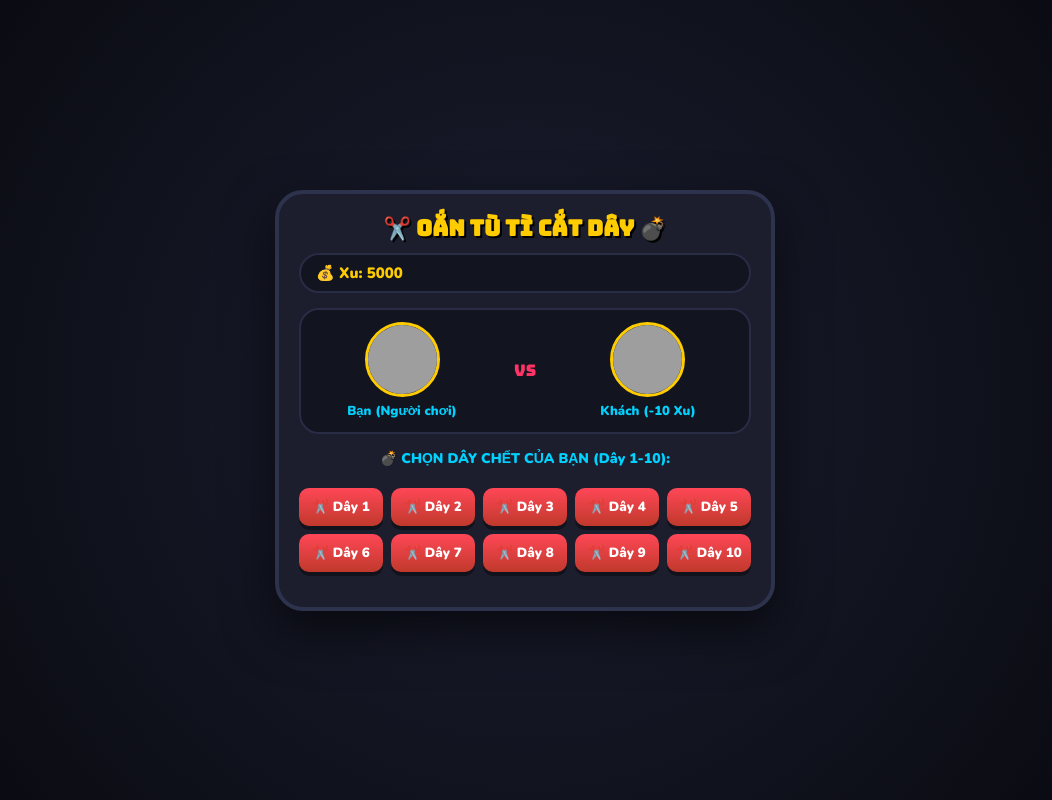
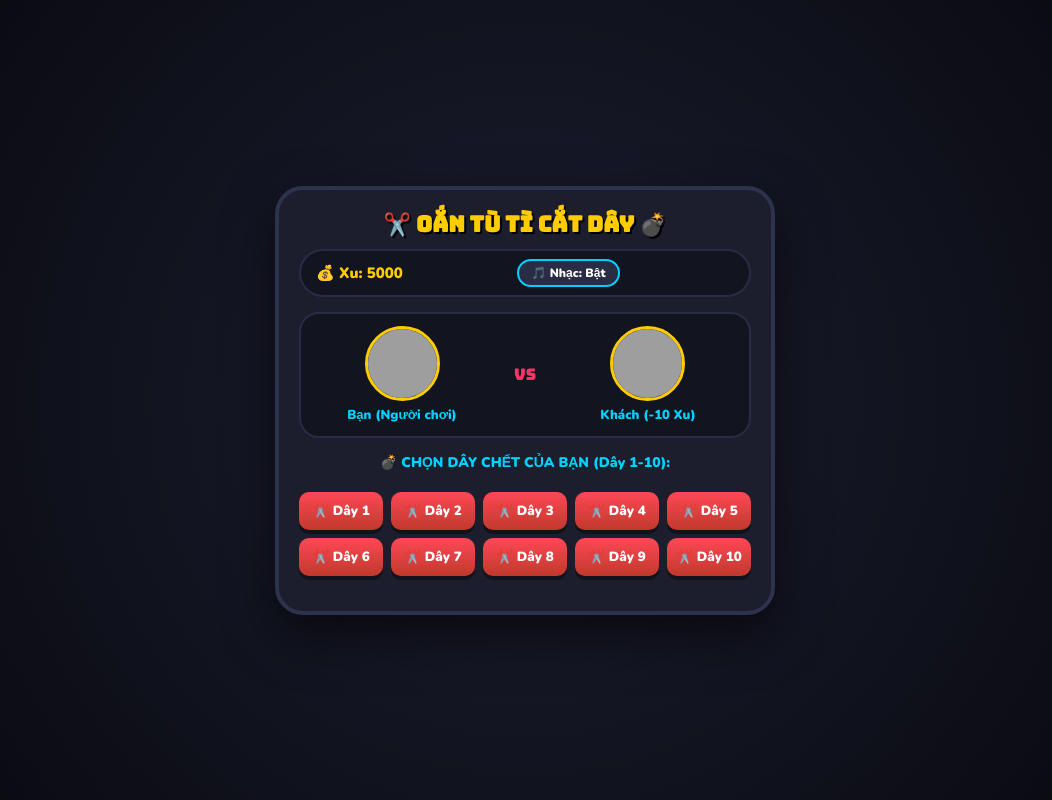
Before and after one commit to hoangluu788-stack/Roshambo-Wire-Cutting, a website: page public/index.html in a window 1280 px wide. Both pictures are taken after a click on the button "🎮 Người Chơi". Shown: the whole page, without its empty margins (115-1167 px from the left). Drawn offline with nearby package versions, Linux system fonts and the light colour scheme; grey boxes are pictures that could not be loaded.

Commit message:
Update title and add music toggle feature

```diff
--- a/public/index.html
+++ b/public/index.html
@@ -3,7 +3,7 @@
 <head>
   <meta charset="UTF-8">
   <meta name="viewport" content="width=device-width, initial-scale=1.0">
-  <title>Oẳn Tù Tì Cắt Dây 10 Dây - Chibi Edition</title>
+  <title>Oẳn Tù Tì Cắt Dây 10 Dây - Chibi Chill Edition</title>
   <script src="/socket.io/socket.io.js"></script>
   <script src="https://accounts.google.com/gsi/client" async defer></script>
   <style>
@@ -49,7 +49,7 @@
       margin-bottom: 10px;
     }
 
-    /* TOP BAR: WALLET & GOOGLE */
+    /* TOP BAR: WALLET, GOOGLE & MUSIC TOGGLE */
     .top-bar {
       display: flex;
       justify-content: space-between;
@@ -65,6 +65,20 @@
       font-weight: 900;
       color: var(--accent-yellow);
       font-size: 15px;
+    }
+
+    .btn-music {
+      background: #282c44;
+      border: 2px solid var(--accent-blue);
+      color: #fff;
+      border-radius: 50px;
+      padding: 4px 12px;
+      font-weight: 900;
+      font-size: 12px;
+      cursor: pointer;
+      display: flex;
+      align-items: center;
+      gap: 5px;
     }
 
     /* ARENA CHIBI PLAYERS */
@@ -192,15 +206,13 @@
     <!-- TOP BAR -->
     <div class="top-bar">
       <div class="coin-badge">💰 Xu: <span id="userCoins">5000</span></div>
+      <button class="btn-music" id="musicBtn" onclick="toggleMusic()">🎵 Nhạc: Bật</button>
       <div id="authBox">
         <div id="g_id_onload"
           data-client_id="624410093822-dmhrvoeg1pk0lr474vp4pu1qbet332d9.apps.googleusercontent.com"
           data-callback="handleCredentialResponse">
         </div>
         <div class="g_id_signin" data-type="icon" data-shape="circle"></div>
-      </div>
-      <div id="userProfile" style="display:none;">
-        <span id="userName" style="font-weight:900; font-size:13px;">Player</span>
       </div>
     </div>
 
@@ -238,14 +250,12 @@
       </div>
     </div>
 
-    <div id="statusText" class="status-msg">Chọn vai trò để bắt đầu!</div>
+    <div id="statusText" class="status-msg">Nút nhạc ở góc trên, bấm chơi ngay!</div>
 
     <!-- KHU VỰC CẮT 10 DÂY -->
-    <div class="wire-grid" id="wireGrid" style="display:none;">
-      <!-- Tạo 10 nút dây -->
-    </div>
+    <div class="wire-grid" id="wireGrid" style="display:none;"></div>
 
-    <!-- CÁC NÚT TƯƠNG TÁC -->
+    <!-- NÚT OẮN TÙ TÌ -->
     <div id="rpsButtons" style="display:none; gap:10px; margin-top:10px;">
       <button class="btn-action" onclick="playRPS('rock')">✊ Búa</button>
       <button class="btn-action" onclick="playRPS('paper')">✋ Bao</button>
@@ -254,7 +264,34 @@
   </div>
 
   <script>
-    // BỘ PHÁT ÂM THANH SỐNG ĐỘNG
+    // --- TRÌNH PHÁT NHẠC NỀN CHILL CHẤT LƯỢNG CAO ---
+    const bgAudio = new Audio('https://cdn.pixabay.com/download/audio/2022/05/27/audio_1808fbf07a.mp3?filename=lofi-study-112191.mp3');
+    bgAudio.loop = true;
+    bgAudio.volume = 0.35; // Âm lượng êm dịu
+
+    let isMusicOn = true;
+
+    function toggleMusic() {
+      const musicBtn = document.getElementById('musicBtn');
+      if (isMusicOn) {
+        bgAudio.pause();
+        isMusicOn = false;
+        musicBtn.innerText = "🎵 Nhạc: Tắt";
+      } else {
+        bgAudio.play().catch(() => {});
+        isMusicOn = true;
+        musicBtn.innerText = "🎵 Nhạc: Bật";
+      }
+    }
+
+    // Tự động bật nhạc khi người dùng tương tác bất kỳ nút nào trên màn hình
+    document.body.addEventListener('click', () => {
+      if (isMusicOn && bgAudio.paused) {
+        bgAudio.play().catch(() => {});
+      }
+    }, { once: true });
+
+    // --- HIỆU ỨNG ÂM THANH HIỆN ĐẠI ---
     const audioCtx = new (window.AudioContext || window.webkitAudioContext)();
     function playSound(type) {
       if (audioCtx.state === 'suspended') audioCtx.resume();
@@ -266,13 +303,13 @@
         osc.type = 'sawtooth';
         osc.frequency.setValueAtTime(800, audioCtx.currentTime);
         osc.frequency.exponentialRampToValueAtTime(100, audioCtx.currentTime + 0.15);
-        gain.gain.setValueAtTime(0.3, audioCtx.currentTime);
+        gain.gain.setValueAtTime(0.2, audioCtx.currentTime);
         osc.start(); osc.stop(audioCtx.currentTime + 0.15);
       } else if (type === 'boom') {
         osc.type = 'square';
         osc.frequency.setValueAtTime(150, audioCtx.currentTime);
         osc.frequency.exponentialRampToValueAtTime(30, audioCtx.currentTime + 0.6);
-        gain.gain.setValueAtTime(0.5, audioCtx.currentTime);
+        gain.gain.setValueAtTime(0.4, audioCtx.currentTime);
         osc.start(); osc.stop(audioCtx.currentTime + 0.6);
       } else if (type === 'win') {
         [523, 659, 783, 1046].forEach((f, i) => {
@@ -280,19 +317,19 @@
             const o = audioCtx.createOscillator();
             const g = audioCtx.createGain();
             o.connect(g); g.connect(audioCtx.destination);
-            o.frequency.value = f; g.gain.setValueAtTime(0.2, audioCtx.currentTime);
+            o.frequency.value = f; g.gain.setValueAtTime(0.15, audioCtx.currentTime);
             o.start(); o.stop(audioCtx.currentTime + 0.18);
           }, i * 80);
         });
       }
     }
 
-    // BIẾN KHỞI TẠO GAME
+    // --- LOGIC GAME ---
     let coins = 5000;
     let selectedBet = 1;
     let myRole = 'player';
     let myDeadWire = null;
-    let oppDeadWire = Math.floor(Math.random() * 10) + 1; // Giả lập dây chết đối thủ
+    let oppDeadWire = Math.floor(Math.random() * 10) + 1;
     let isMyTurnToCut = false;
 
     function selectBet(amount) {
@@ -313,10 +350,9 @@
         return;
       }
 
-      // Nếu là Người chơi: Chọn Dây Chết
       document.getElementById('setupPanel').style.display = 'none';
       document.getElementById('statusText').innerText = "💣 CHỌN DÂY CHẾT CỦA BẠN (Dây 1-10):";
-      renderWireGrid(true); // Hiển thị 10 dây để cài đặt
+      renderWireGrid(true);
     }
 
     function renderWireGrid(isSelectingDeadWire) {
@@ -397,7 +433,6 @@
         document.getElementById('userCoins').innerText = coins;
         document.getElementById('statusText').innerText = `💥 BÙM! Đối thủ cắt trúng DÂY CHẾT (${myDeadWire}) của bạn! Bạn OUT thành KHÁN GIẢ!`;
 
-        // CHUYỂN SANG KHÁN GIẢ
         myRole = 'spectator';
         document.getElementById('p1Name').innerText = "Bạn (Khán Giả)";
         document.getElementById('p1Avatar').src = "https://api.dicebear.com/7.x/bottts/svg?seed=Explode&backgroundColor=ff4757";
@@ -407,7 +442,6 @@
       }
     }
 
-    // GOOGLE LOGIN HANDLER
     function parseJwt(token) {
       const base64Url = token.split('.')[1];
       const base64 = base64Url.replace(/-/g, '+').replace(/_/g, '/');
@@ -417,8 +451,6 @@
     function handleCredentialResponse(response) {
       const userObj = parseJwt(response.credential);
       document.getElementById('authBox').style.display = 'none';
-      document.getElementById('userProfile').style.display = 'block';
-      document.getElementById('userName').innerText = userObj.given_name || userObj.name;
       document.getElementById('p1Name').innerText = userObj.given_name;
       document.getElementById('p1Avatar').src = `https://api.dicebear.com/7.x/bottts/svg?seed=${userObj.email}&backgroundColor=b6e3f4`;
       playSound('win');
```
